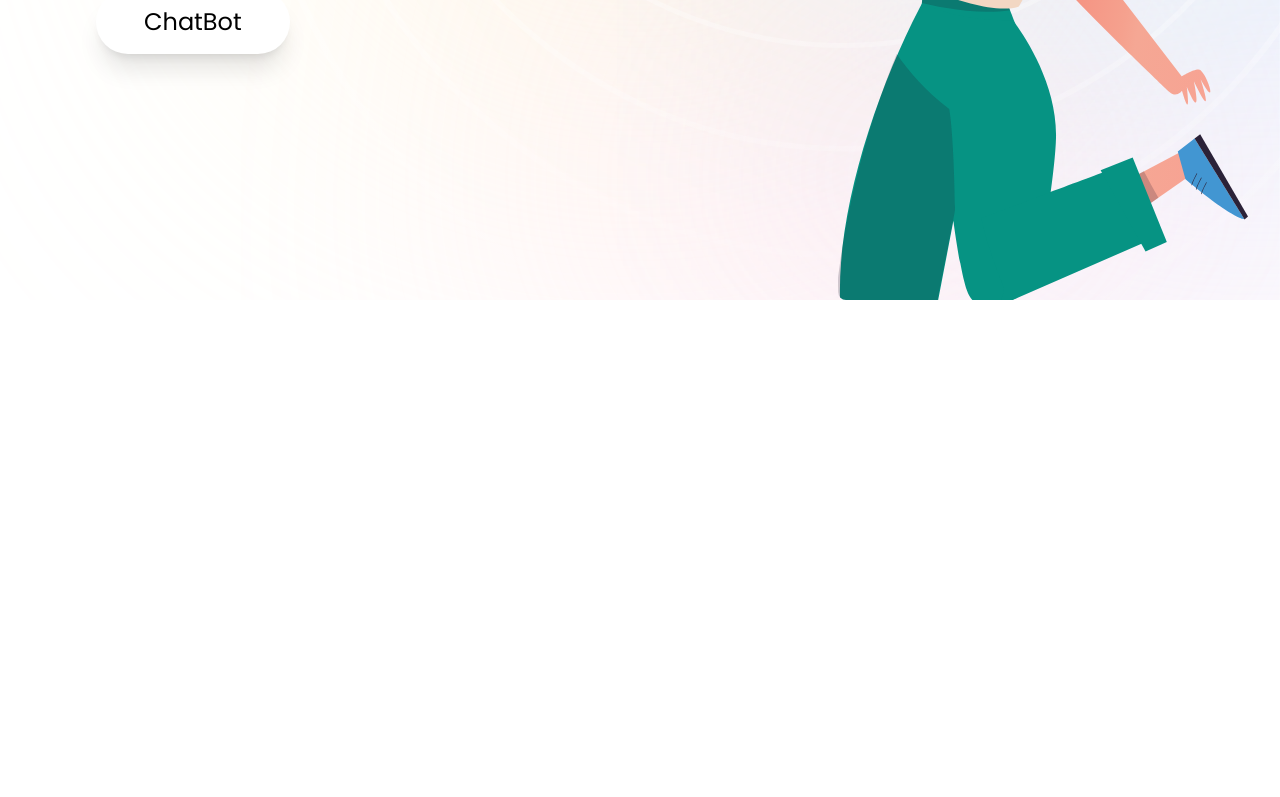
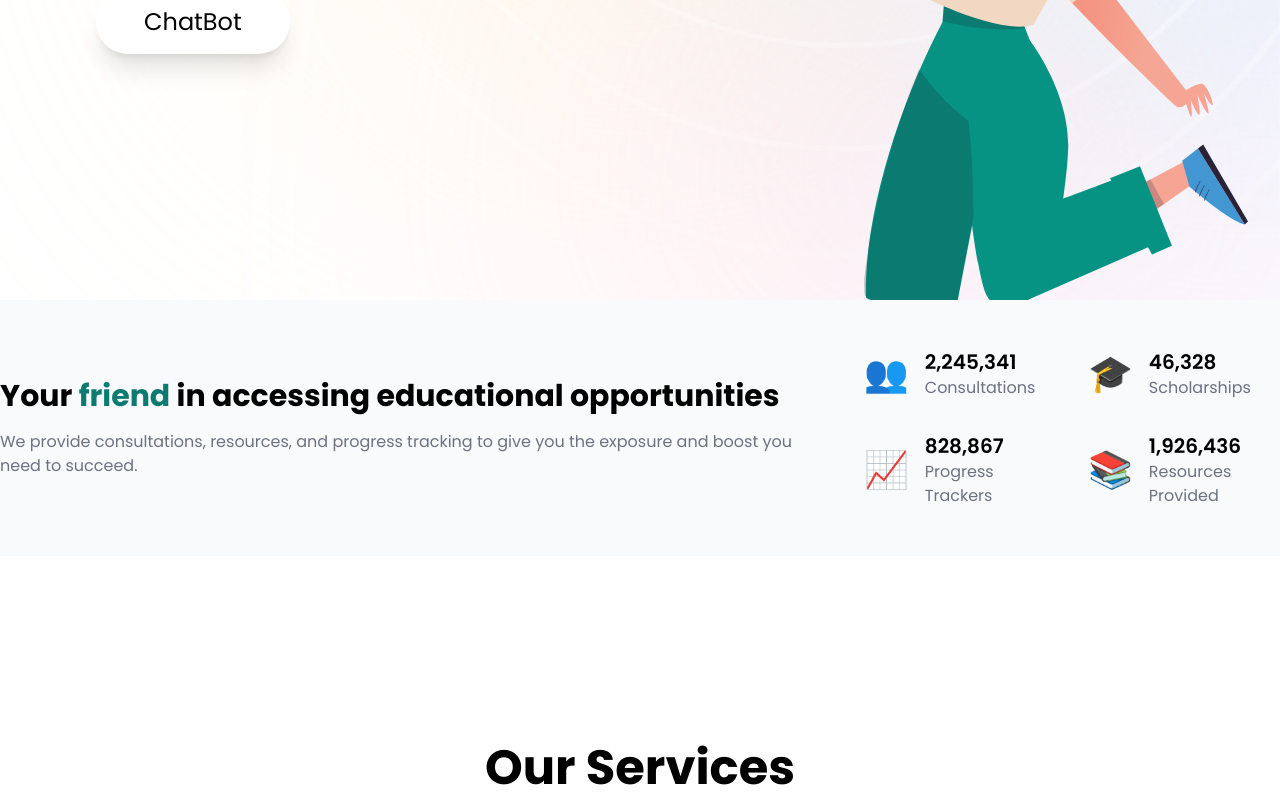
Before and after one commit to dclairvoyance/GarudaHacks5, a React (Vite) app in the folder frontend/: page / in a window 1280 px wide. Shown: the part 500-1297 px from the top of the page. Before the commit the page ends 800 px from the top, so only its background shows below. Built offline with nearby package versions, Linux system fonts and the light colour scheme.

Commit message:
add business stats and service section

```diff
--- /dev/null
+++ b/frontend/src/components/BussinessStats.tsx
@@ -0,0 +1,62 @@
+import React from "react";
+
+interface StatsCardProps {
+  title: string;
+  value: number;
+  icon: React.ReactNode;
+}
+
+const StatsCard: React.FC<StatsCardProps> = ({ title, value, icon }) => {
+  return (
+    <div className="flex items-center space-x-4">
+      <div className="text-green-500">{icon}</div>
+      <div>
+        <p className="text-xl font-semibold">{value.toLocaleString()}</p>
+        <p className="text-gray-500">{title}</p>
+      </div>
+    </div>
+  );
+};
+
+const BusinessStats: React.FC = () => {
+  return (
+    <div className="w-full bg-gray-50">
+      <div className="flex flex-col max-w-7xl mx-auto md:flex-row items-center justify-between py-12 px-4 md:px-0">
+        <div className="mb-8 md:mb-0 md:mr-8">
+          <h2 className="text-3xl font-bold mb-4">
+            Your <span style={{ color: "#0b7b71" }}>friend</span> in accessing
+            educational opportunities
+          </h2>
+          <p className="text-gray-500">
+            We provide consultations, resources, and progress tracking to give
+            you the exposure and boost you need to succeed.
+          </p>
+        </div>
+        <div className="grid grid-cols-1 md:grid-cols-2 lg:grid-cols-2 gap-8">
+          <StatsCard
+            title="Consultations"
+            value={2245341}
+            icon={<span className="text-4xl">👥</span>}
+          />
+          <StatsCard
+            title="Scholarships"
+            value={46328}
+            icon={<span className="text-4xl">🎓</span>}
+          />
+          <StatsCard
+            title="Progress Trackers"
+            value={828867}
+            icon={<span className="text-4xl">📈</span>}
+          />
+          <StatsCard
+            title="Resources Provided"
+            value={1926436}
+            icon={<span className="text-4xl">📚</span>}
+          />
+        </div>
+      </div>
+    </div>
+  );
+};
+
+export default BusinessStats;
--- a/frontend/src/pages/Homepage.tsx
+++ b/frontend/src/pages/Homepage.tsx
@@ -1,39 +1,83 @@
-
-
-import React from 'react';
-import BGImage from '../assets/BG.svg'
-import PeaopleImage from '../assets/People.svg'
+import React from "react";
+import PeaopleImage from "../assets/People.svg";
 import { useNavigate } from "react-router-dom";
+import BusinessStats from "../components/BussinessStats";
 
 const HomePage: React.FC = () => {
-    const navigate = useNavigate()
+  const navigate = useNavigate();
 
-    const navigateConsultation=()=>{
+  const navigateConsultation = () => {
     navigate("/consultation");
-    }
+  };
 
   return (
+    <div className="flex flex-col w-full bg-white">
+      {/* landing page */}
       <div
         className="relative flex flex-col md:flex-row items-center justify-between h-screen bg-cover bg-center"
-        style={{ backgroundImage: "url('./BG.svg')" }} // Use local image from public folder
+        style={{ backgroundImage: "url('./BG.svg')" }}
       >
-        {/* Text Section */}
         <div className="flex-3 p-16 md:p-16 ml-8">
           <h1 className="text-7xl mb-4">Uplift your XXX with</h1>
           <h1 className="text-7xl font-bold mb-4">BrightBestie</h1>
-          <p className='text-3xl mb-4'>Tagline Tagline Tagline</p>
-          <button onClick={() => navigateConsultation()} className="bg-white text-black text-2xl px-12 py-4 rounded-full mt-4 shadow-xl hover:bg-black hover:border-white hover:text-white">
+          <p className="text-3xl mb-4">Tagline Tagline Tagline</p>
+          <button
+            onClick={() => navigateConsultation()}
+            className="bg-white text-black text-2xl px-12 py-4 rounded-full mt-4 shadow-xl hover:bg-black hover:border-white hover:text-white"
+          >
             ChatBot
           </button>
         </div>
 
-        {/* Image Section */}
         <div className="flex-2 hidden md:flex justify-center items-center">
           <img
             src={PeaopleImage}
             alt="Homepage visual"
-            className="absolute bottom-0 right-8 w-[32%] h-auto rounded-lg"
+            className="absolute bottom-0 right-8 w-[30%] h-auto rounded-lg"
           />
+        </div>
+      </div>
+
+      <BusinessStats />
+
+      {/* service */}
+      <div className="flex flex-col items-center justify-center h-screen bg-white py-12">
+        <h1 className="text-5xl font-bold mb-8">Our Services</h1>
+        <div className="flex flex-col md:flex-row items-center justify-between w-full px-8">
+          <div className="flex-1 p-8 flex flex-col items-center">
+            <img
+              src="path/to/image1.jpg"
+              alt="Service 1"
+              className="w-32 h-32 mb-4 rounded-full object-cover"
+            />
+            <h2 className="text-3xl font-bold mb-4">Service 1</h2>
+            <p className="text-xl text-center">
+              Description Description Description Description Description
+            </p>
+          </div>
+          <div className="flex-1 p-8 flex flex-col items-center">
+            <img
+              src="path/to/image2.jpg"
+              alt="Service 2"
+              className="w-32 h-32 mb-4 rounded-full object-cover"
+            />
+            <h2 className="text-3xl font-bold mb-4">Service 2</h2>
+            <p className="text-xl text-center">
+              Description Description Description Description Description
+            </p>
+          </div>
+          <div className="flex-1 p-8 flex flex-col items-center">
+            <img
+              src="path/to/image3.jpg"
+              alt="Service 3"
+              className="w-32 h-32 mb-4 rounded-full object-cover"
+            />
+            <h2 className="text-3xl font-bold mb-4">Service 3</h2>
+            <p className="text-xl text-center">
+              Description Description Description Description Description
+            </p>
+          </div>
+        </div>
       </div>
     </div>
   );
```
Lines whose indentation alone changed are shown as unchanged.
